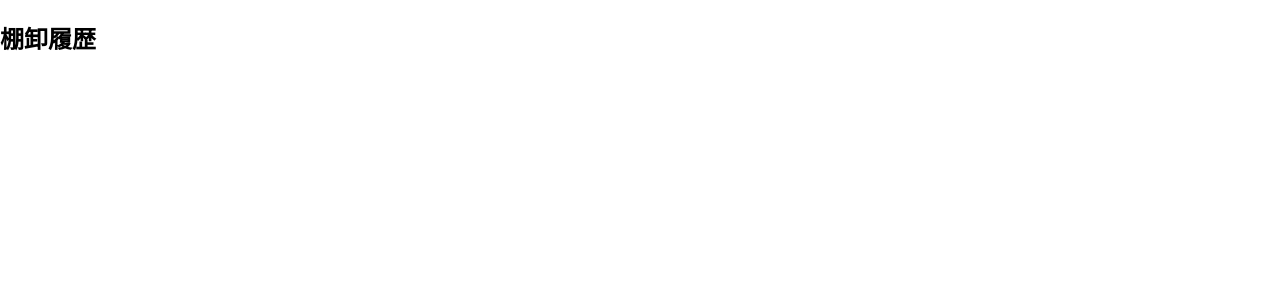
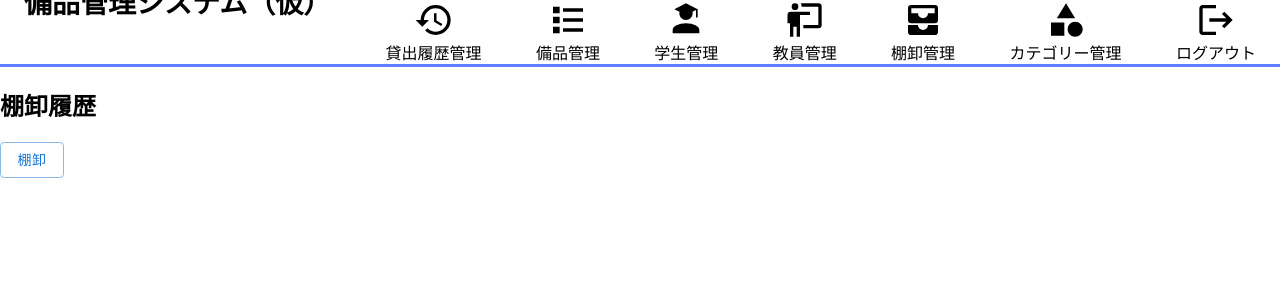
Before and after one commit to takumiTakahata/equipment_management_system, a React (Create React App) app in the folder app/: page /inventory_history in a window 1280 px wide. Before the commit this address had no page. Shown: the top 300 px of the page. Built offline with nearby package versions, Linux system fonts and the light colour scheme.

Commit message:
Headerの挿入・buttonの挿入

```diff
--- a/app/src/components/inventory_history.tsx
+++ b/app/src/components/inventory_history.tsx
@@ -1,9 +1,12 @@
-import { Inventory } from "@mui/icons-material";
+import { Button } from "@mui/material";
+import Header from "./header";
 
 function InventoryHistory() {
   return (
-    <div>
+    <div id="iventory_history">
+      <Header />
       <h2>棚卸履歴</h2>
+      <Button variant="outlined">棚卸</Button>
     </div>
   );
 }
```
